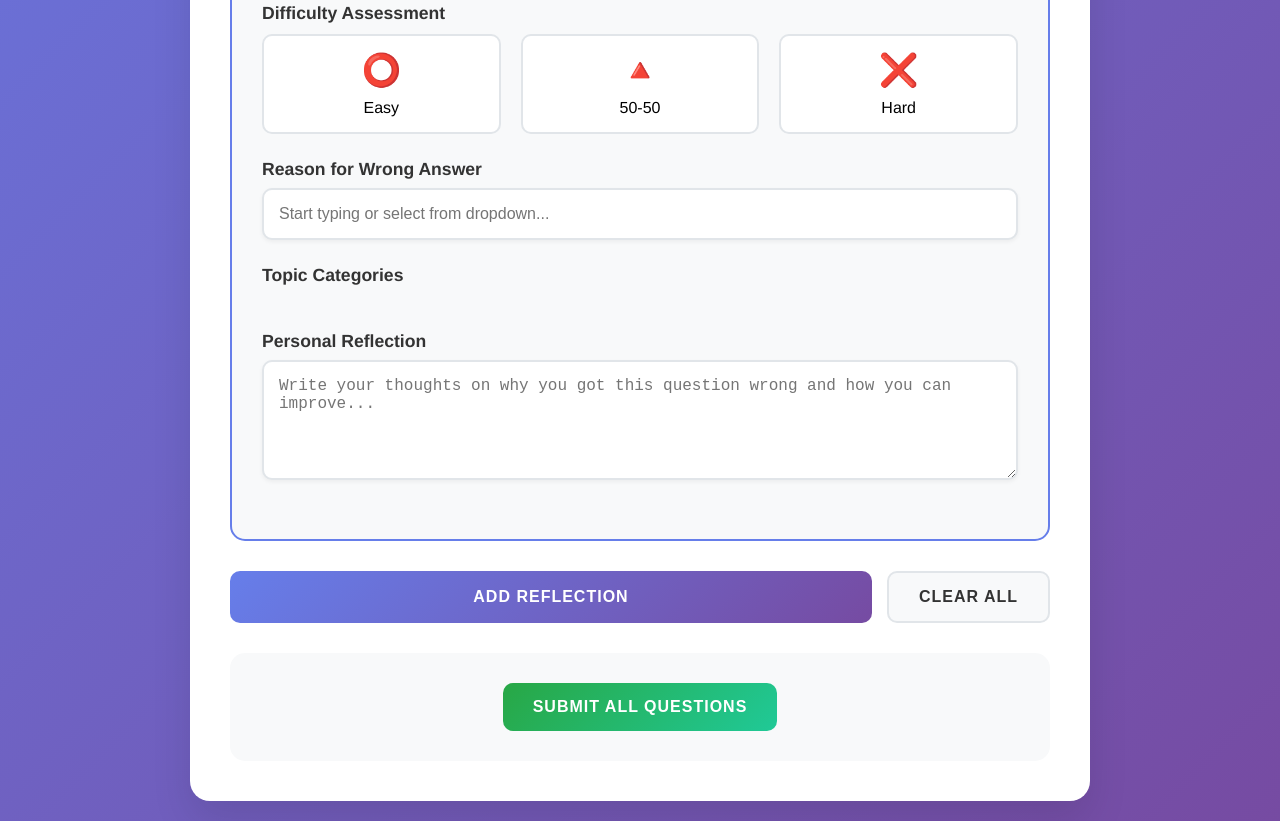
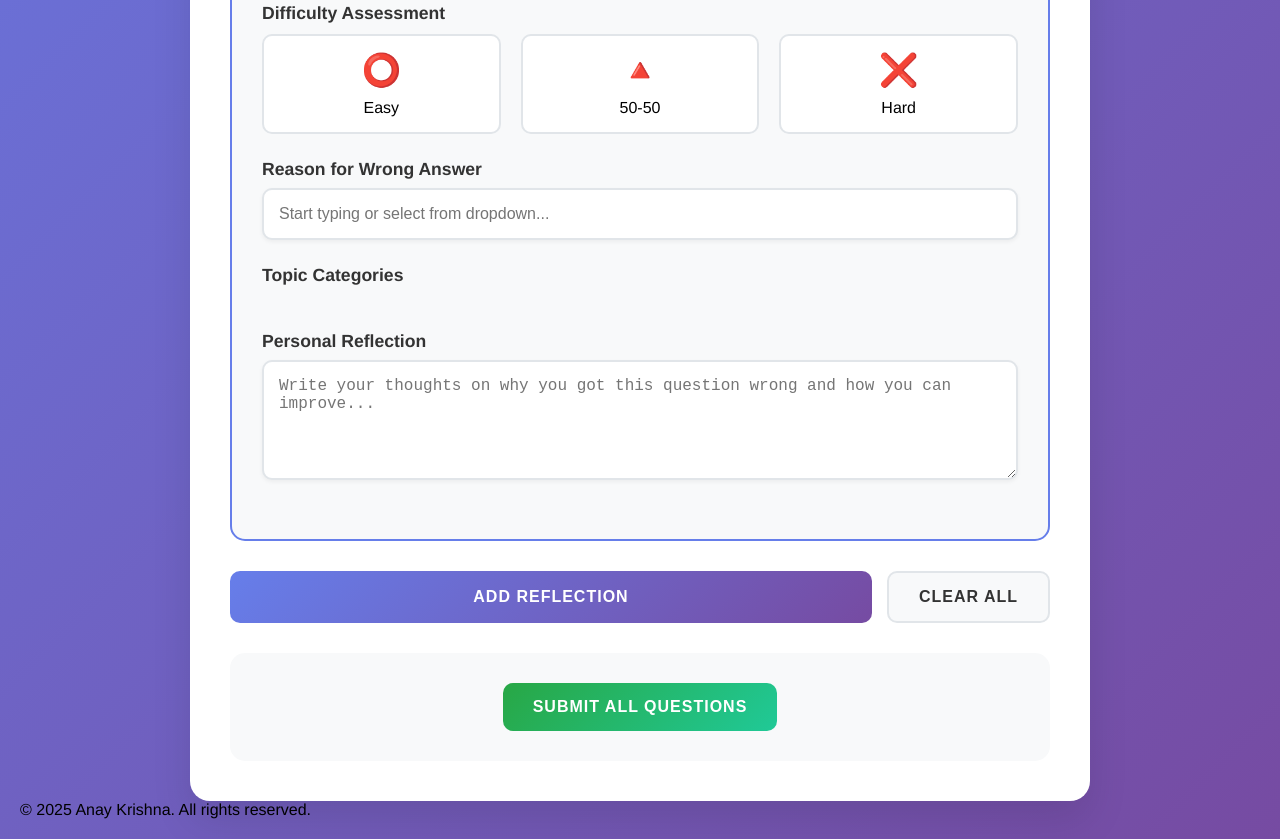
Before and after one commit to AnayKr15hn4/IntoPrepWAN, a plain HTML site: page index.html in a window 1280 px wide. Shown: the part 871-1710 px from the top of the page. Drawn offline with Linux system fonts and the light colour scheme.

Commit message:
Update index.html

```diff
--- a/index.html
+++ b/index.html
@@ -915,6 +915,9 @@
             }
         }
     </script>
+    <footer>
+        <p>&copy; 2025 Anay Krishna. All rights reserved.</p>
+    </footer>
 </body>
 
 </html>
```
